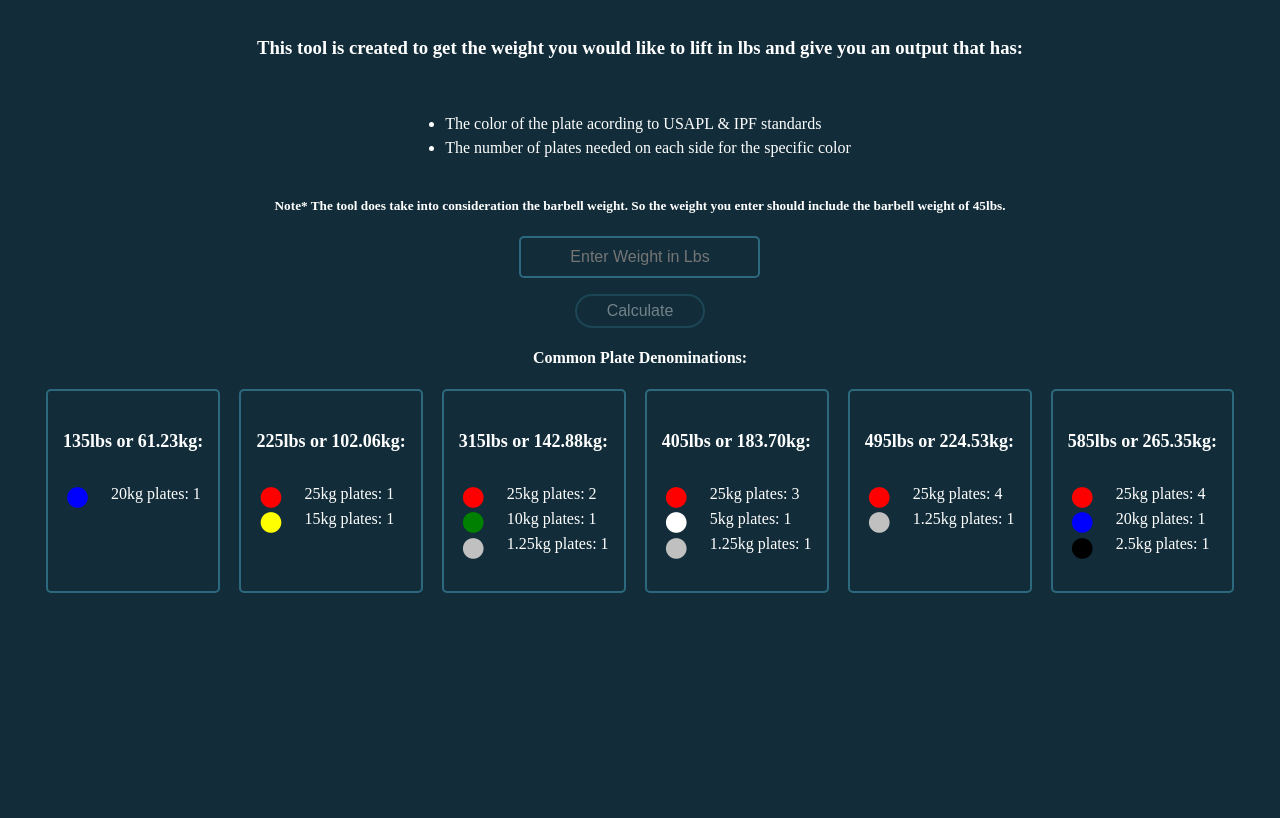
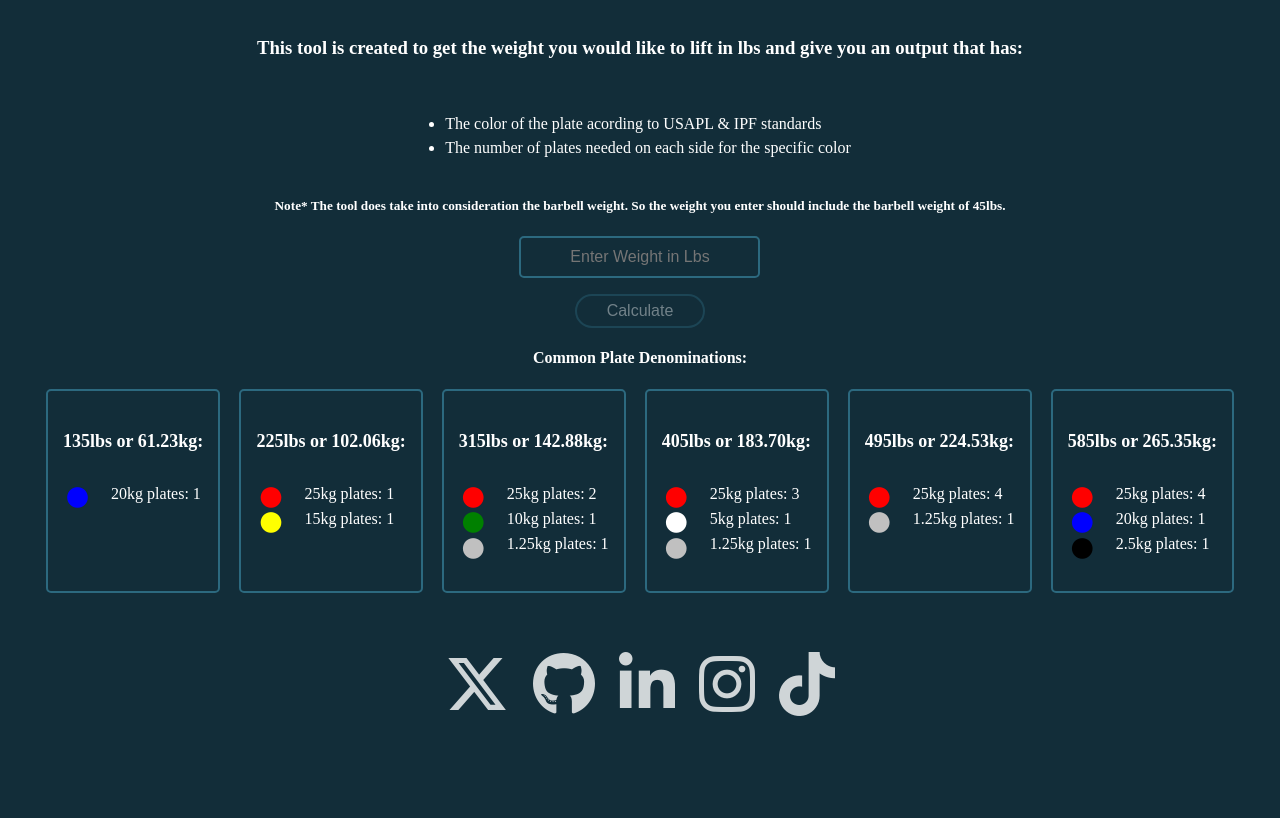
Before and after one commit to singhpalwinder/my_website, a PHP site: page /fitness/Calculate_plates/plates_calculator.php in a window 1280 px wide. Shown: the part 20-838 px from the top of the page. Run offline with PHP 8.4, Linux system fonts and the light colour scheme; some libraries are stand-ins or nearby versions.

Commit message:
made footer changes to fitness tool

```diff
--- a/fitness/Calculate_plates/plates_calculator.php
+++ b/fitness/Calculate_plates/plates_calculator.php
@@ -47,6 +47,7 @@ if ($_SERVER["REQUEST_METHOD"] == "POST" && isset($_POST['weight_in_lbs'])) {
     <meta charset="UTF-8">
     <link rel="stylesheet" href="styling.css">
     <meta name="viewport" content="width=device-width, initial-scale=1.0">
+    <script src="https://kit.fontawesome.com/05714a92a3.js" crossorigin="anonymous"></script>
     <title>Weight Conversion & Denomination</title>
 </head>
 <body>
@@ -115,6 +116,25 @@ if ($_SERVER["REQUEST_METHOD"] == "POST" && isset($_POST['weight_in_lbs'])) {
         </div>
     </div>
   <?php endif; ?>
+  <footer>
+               <div class="icon">
+                  <div>
+                    <a href="https://www.twitter.com/_singhpalwinder"><i class="fa-brands fa-x-twitter"></i></a>
+                  </div>
+                  <div >
+                    <a href ="https://github.com/singhpalwinder"><i class="fa-brands fa-github"></i></a>
+                  </div>
+                  <div >
+                    <a href="https://www.linkedin.com/in/palwinder-singh-432559218"><i class="fa-brands fa-linkedin-in"></i></a>
+                  </div>
+                  <div >
+                    <a href="https://www.instagram.com/_singhpalwinder"><i class = "fa-brands fa-instagram"></i></a>
+                  </div>
+                  <div>
+                    <a href="https://www.tiktok.com/@_singhpalwinder"><i class = "fa-brands fa-tiktok"></i></a>
+                  </div>
+               </div>
+    </footer>
 
     <?php
     if (isset($_SESSION['results'])) {
--- a/fitness/Calculate_plates/styling.css
+++ b/fitness/Calculate_plates/styling.css
@@ -3,14 +3,14 @@ html,body {
     background-position: center center;
     background-repeat: no-repeat;
     background-color: #122D39;
-    color: white;
     height:100%;
     margin:1.5vw;
     display: flex;
     flex-direction: column;
     align-items: center;
-
-
+}
+body * {
+    color: white;
 }
 .info{
     display:flex;
@@ -196,3 +196,30 @@ li.plate-1_25::before {
     list-style-type: none; /* Adds bullet points */
     display: list-item; /* Displays the element as a list item */
 }
+footer {
+    display: flex;
+    flex-direction: column;
+    gap: 1.5rem;
+    align-items: center;
+    margin:4.5vw;
+}
+.icon
+{
+    color:white;
+    display:flex;
+    justify-content: space-evenly;
+    font-size: 6vw;
+    gap: 1.5rem;
+}
+.icon div{
+    opacity:.8;
+}
+.icon div:hover{
+    opacity:1;
+}
+@media (min-width: 768px) {
+    .icon {
+        font-size: 5vw;
+    }
+
+}
```
Also changed, not shown: 2 other files.
